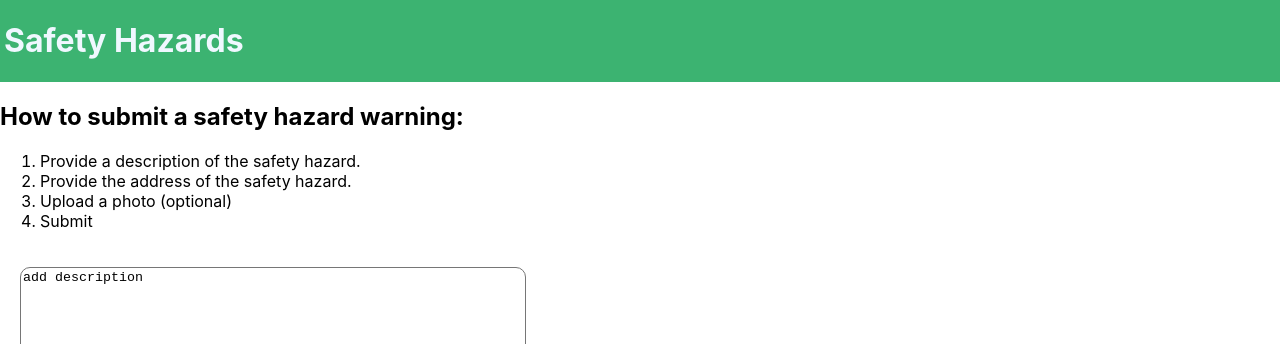
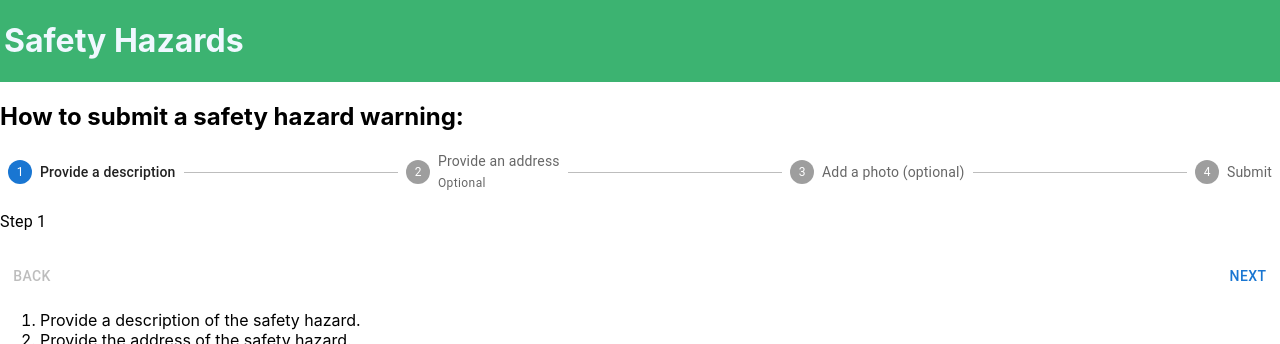
Before and after one commit to mechanicaleng68/Industrial-Safety-Hazards, a React (Create React App) app in the folder frontend/: page / in a window 1280 px wide. Shown: the top 344 px of the page. Built offline with nearby package versions, Linux system fonts and the light colour scheme.

Commit message:
importing Stepper

```diff
--- a/frontend/src/App.js
+++ b/frontend/src/App.js
@@ -1,11 +1,23 @@
 import React from 'react';
 import {useState} from 'react';
 import './App.css';
+
+import  HorizontalLinearStepper from './Stepper.js';
+
 
 import ImageUpload from './ImageUpload';
 
 function App () {
   const [state, setState] = useState ('add description');
+
+ /*console.log('before useEffect');
+  useEffect (
+    () => {
+      setState(TODO: API to be added, see Dave Gray tutorial)
+    },
+    [state]
+  );
+  console.log('after useEffect');*/
 
   return (
     <React.Fragment>
@@ -17,8 +29,11 @@ function App () {
         </header>
       </div>
 
+{/*Currently working on adding Stepper from Material UI */}
+
       <div>
         <h2>How to submit a safety hazard warning:</h2>
+        <HorizontalLinearStepper />
         <ol>
           <li>Provide a description of the safety hazard.</li>
           <li>Provide the address of the safety hazard.</li>
```
